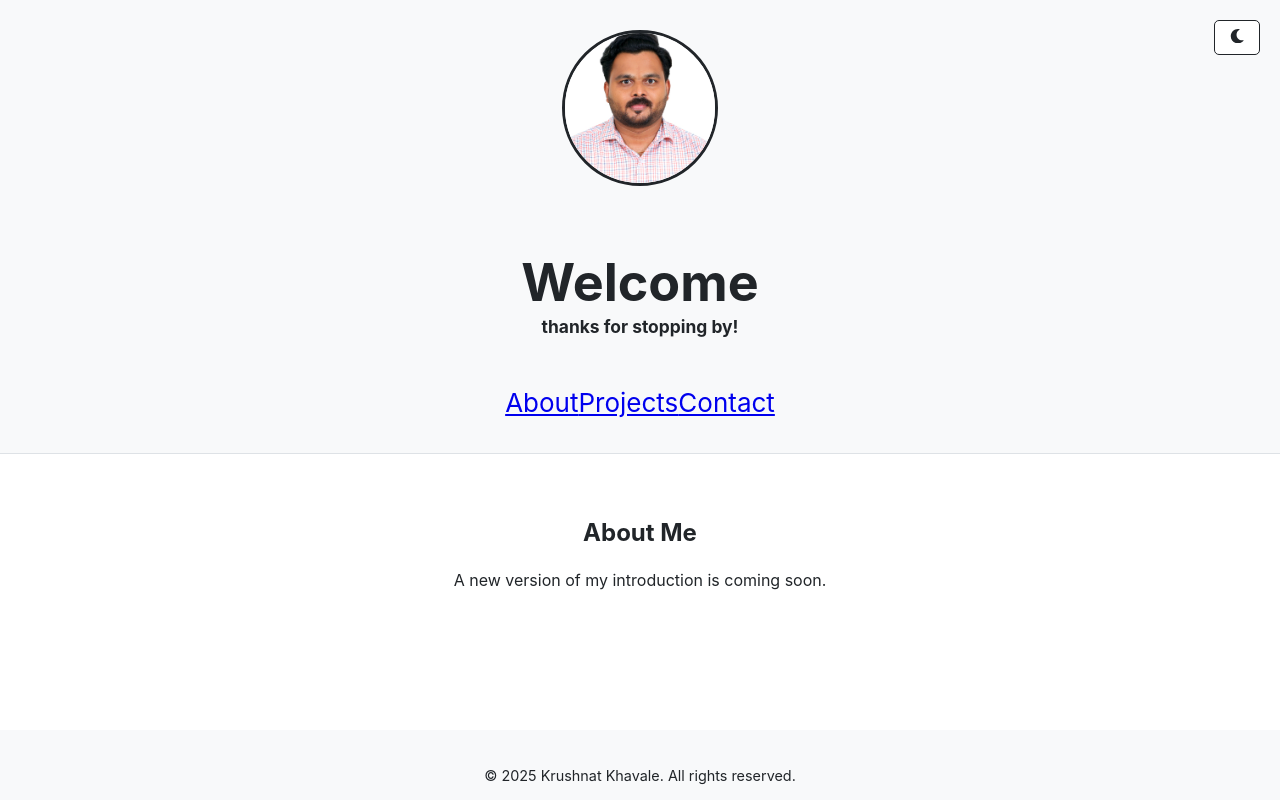
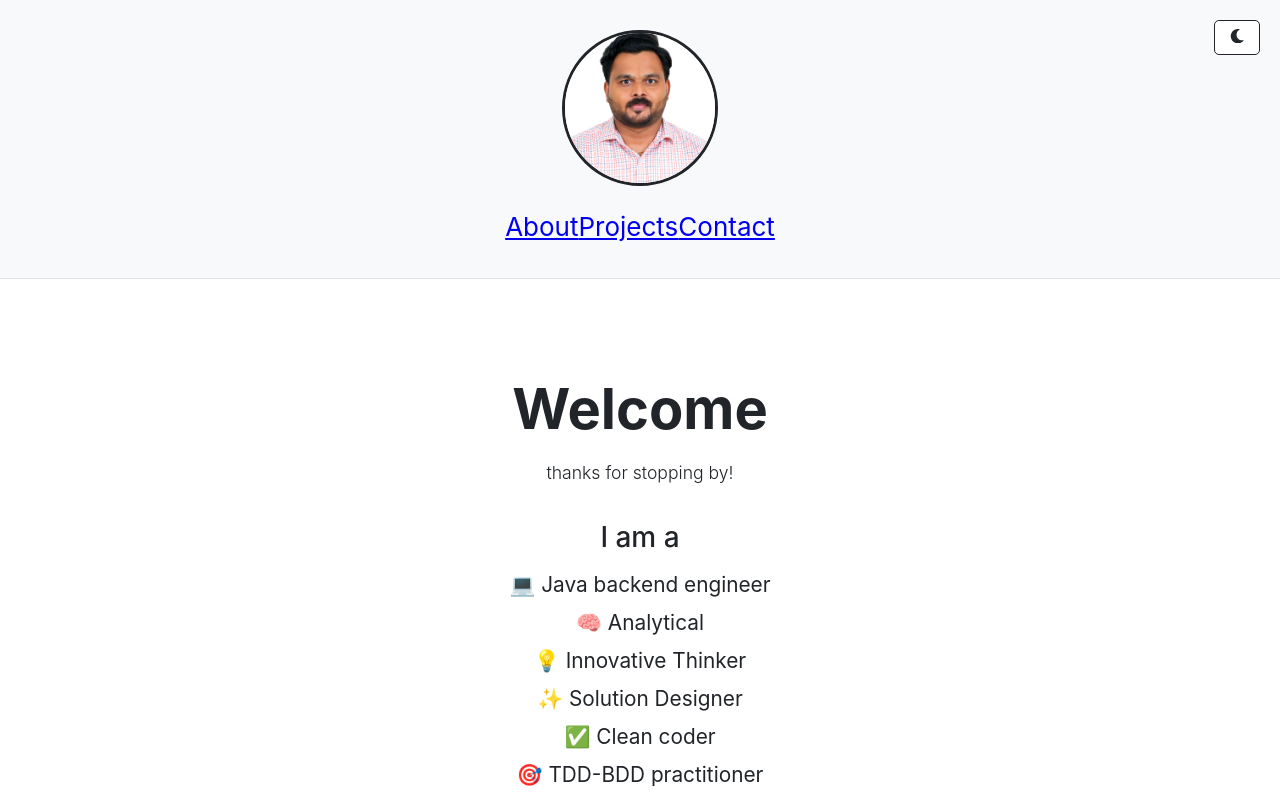
Before and after one commit to krushnatkhawale/krushnatkhawale.github.io, a React (Create React App) app: page / in a window 1280 px wide. Shown: the top 800 px of the page. Built offline with nearby package versions, Linux system fonts and the light colour scheme.

Commit message:
added stills to about

```diff
--- a/src/App.css
+++ b/src/App.css
@@ -103,8 +103,87 @@ body {
   transition: background-color 0.3s ease, color 0.3s ease;
   border-bottom: 1px solid var(--border-color);
 }
-.App-header h1 {
+
+.App-header h2, h3, h4 {
+  margin-top: 1.15em; /* Adjust this value as needed */
   margin-bottom: -0.99em; /* Adjust this value as needed */
+}
+
+.hero-text-content {
+  margin-top: 1rem; /* Adjust as needed */
+  margin-bottom: 1.5rem; /* Space before the nav */
+}
+
+.hero-text-content h1 {
+  font-size: 3rem; /* Example: Large and impactful */
+  margin-bottom: 0.25rem; /* Reduce space below h1 */
+  color: var(--text-color); /* Assuming you have CSS variables for theme */
+}
+
+.hero-subtitle {
+  font-size: 1rem; /* Smaller than h1 */
+  font-weight: 300; /* Lighter font weight */
+  color: var(--text-secondary-color); /* A slightly muted color */
+  margin-top: 0; /* Remove default top margin if any */
+  margin-bottom: 1.5rem; /* Space before the next section */
+}
+
+.hero-introduction {
+  margin-top: 1rem; /* Space above this section */
+}
+
+.intro-prefix {
+  font-size: 1.5rem; /* Larger than subtitle, smaller than h1 */
+  font-weight: 500;
+  margin-bottom: 0.5rem; /* Space before the roles */
+  color: var(--text-color);
+}
+
+.intro-roles {
+  display: flex;
+  flex-direction: column; /* Stack roles vertically */
+  align-items: center; /* Center roles if stacked */
+  gap: 0.3rem; /* Space between roles */
+}
+
+.role {
+  font-size: 1.2rem; /* Size for the roles */
+  font-weight: 400;
+  color: var(--text-color);
+  /* Optional: Style them like tags/badges */
+  /* background-color: var(--accent-color-light); */
+  /* padding: 0.25rem 0.75rem; */
+  /* border-radius: 4px; */
+  /* display: inline-block; */ /* If you want them side-by-side with spacing */
+}
+.role:hover {
+  transform: translateY(-2px); /* Slight lift on hover */
+  box-shadow: 0 4px 8px rgba(0, 0, 0, 0.15); /* Enhanced shadow on hover */
+}
+/* Responsive adjustments */
+@media (min-width: 768px) {
+  .hero-text-content h1 {
+    font-size: 3.5rem; /* Slightly larger on bigger screens */
+  }
+
+  .hero-subtitle {
+    font-size: 1.1rem;
+  }
+
+  .intro-prefix {
+    font-size: 1.75rem;
+  }
+
+  .role {
+    font-size: 1.3rem;
+  }
+
+  /* Example: Roles side-by-side on larger screens */
+  /* .intro-roles {
+    flex-direction: row;
+    justify-content: center;
+    gap: 1rem;
+  } */
 }
 .profile-image {
   width: 150px; /* Adjust size as needed */
--- a/src/components/About.js
+++ b/src/components/About.js
@@ -3,10 +3,21 @@ import React from 'react';
 function About() {
   return (
     <section id="about">
-      <h2>About Me</h2>
-      <p>
-        A new version of my introduction is coming soon.
-      </p>
+      <div className="hero-text-content">
+        <h1>Welcome</h1>
+        <p className="hero-subtitle">thanks for stopping by!</p>
+        <div className="hero-introduction">
+          <p className="intro-prefix">I am a</p>
+          <div className="intro-roles"> {/* This div will act as a flex container for the roles */}
+            <span className="role">💻 Java backend engineer</span>
+            <span className="role">🧠 Analytical</span>
+            <span className="role">💡 Innovative Thinker</span>
+            <span className="role">✨ Solution Designer</span>
+            <span className="role">✅ Clean coder</span>
+            <span className="role">🎯 TDD-BDD practitioner</span>
+          </div>
+        </div>
+      </div>
     </section>
   );
 }
--- a/src/components/Header.js
+++ b/src/components/Header.js
@@ -18,8 +18,7 @@ function Header({ isDarkMode, toggleDarkMode }) {
       >
         {isDarkMode ? <FaSun /> : <FaMoon />}
       </button>
-      <h1>Welcome</h1>
-      <h6>thanks for stopping by!</h6>
+
       <nav className="main-nav">
         <Link to="/">About</Link>
         <Link to="/projects">Projects</Link>
```
